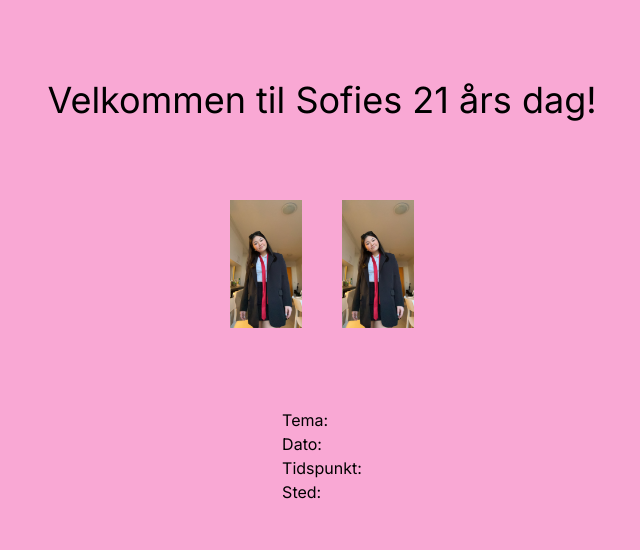
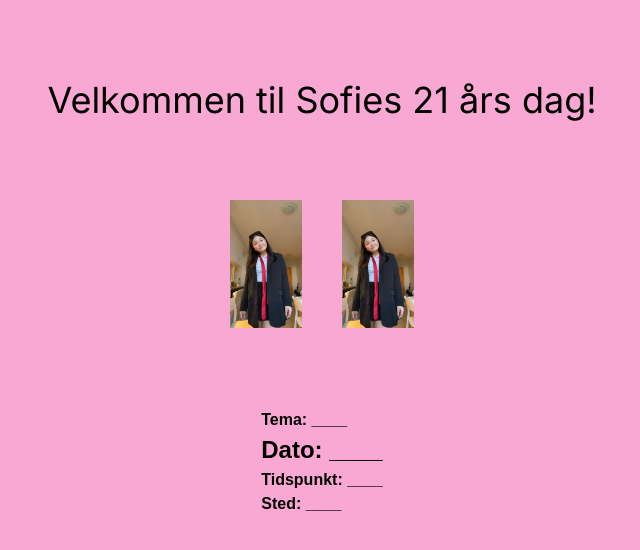
Before and after one commit to songu5275/sofies-bursdag, a Next.js app: page / in a window 1280 px wide. Shown: the top 550 px of the page, without its empty margins (318-958 px from the left). Built offline with nearby package versions, Linux system fonts and the light colour scheme.

Commit message:
første utkast

```diff
--- a/app/page.tsx
+++ b/app/page.tsx
@@ -3,18 +3,32 @@ import sofie from "../app/images/sofie.jpg";
 
 export default function Home() {
   return (
-    <div className="bg-pink-300 min-h-screen ">
-      <div className="flex flex-col justify-center items-center ">
+    <div className="bg-pink-300 min-h-screen">
+      <div className="flex flex-col justify-center items-center">
         <h1 className="text-4xl m-20">Velkommen til Sofies 21 års dag!</h1>
         <div className="flex gap-10">
           <Image src={sofie} alt="Vercel Logo" width={72} height={16} />
           <Image src={sofie} alt="Vercel Logo" width={72} height={16} />
         </div>
         <div className="m-20">
-          <p>Tema: </p>
-          <p>Dato: </p>
-          <p>Tidspunkt: </p>
-          <p>Sted: </p>
+          <p style={{ fontFamily: "Arial, sans-serif", fontWeight: "bold" }}>
+            Tema: ____{" "}
+          </p>
+          <p
+            style={{
+              fontFamily: "Arial, sans-serif",
+              fontWeight: "bold",
+              fontSize: "1.5rem",
+            }}
+          >
+            Dato: ____
+          </p>
+          <p style={{ fontFamily: "Arial, sans-serif", fontWeight: "bold" }}>
+            Tidspunkt: ____
+          </p>
+          <p style={{ fontFamily: "Arial, sans-serif", fontWeight: "bold" }}>
+            Sted: ____
+          </p>
         </div>
       </div>
     </div>
```
